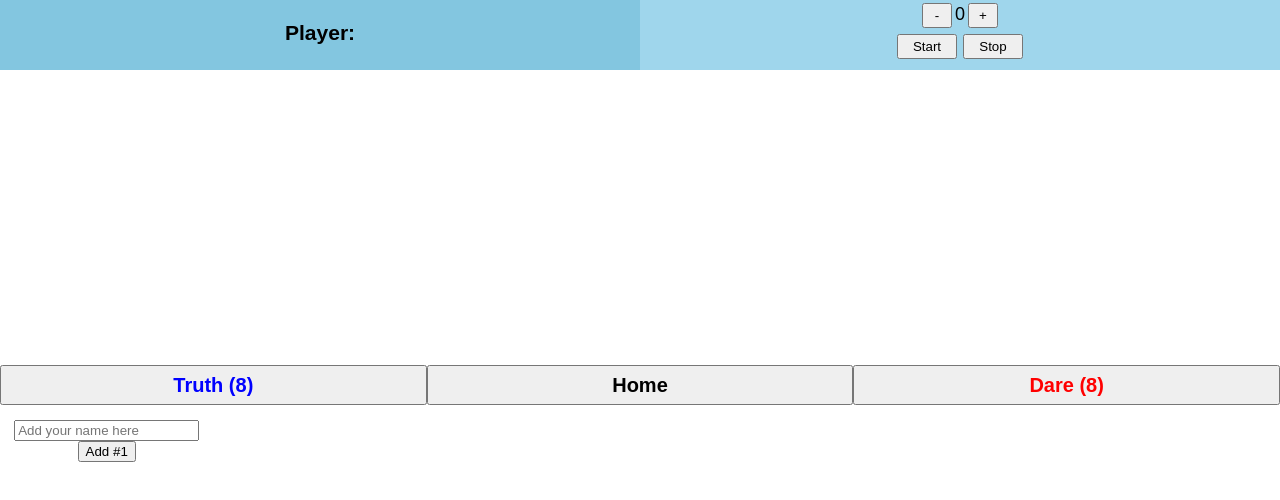
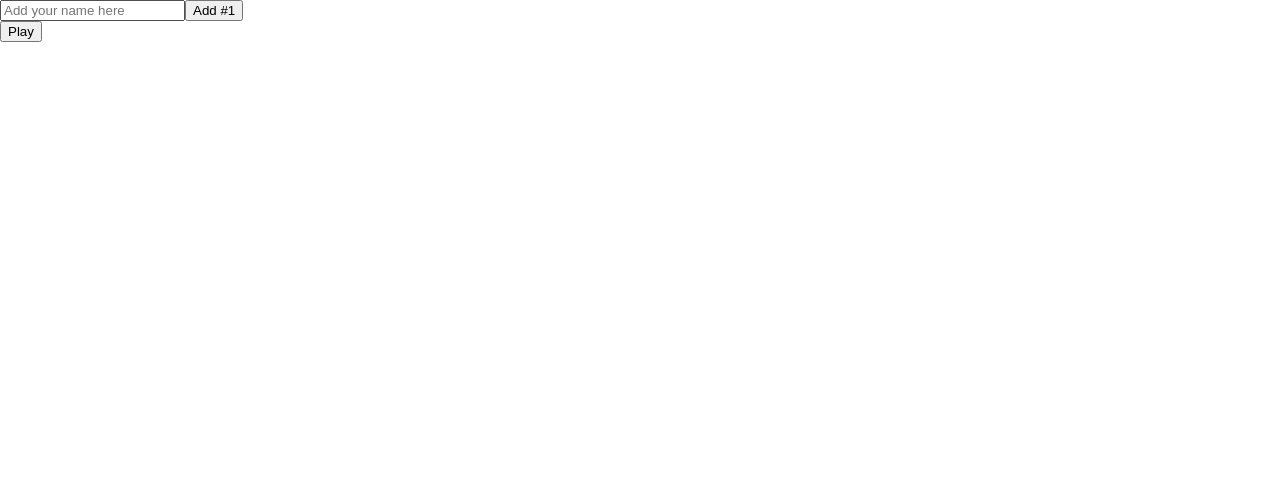
Before and after one commit to panoscool/truth-or-dare, a React (Create React App) app: page / in a window 1280 px wide. Shown: the top 500 px of the page. Built offline with nearby package versions, Linux system fonts and the light colour scheme.

Commit message:
adding router

```diff
--- a/src/App.css
+++ b/src/App.css
@@ -5,7 +5,7 @@
   --secondary-text-color: #b0c7d6;
 }
 
-.App {
+.tod {
   text-align: center;
   display: grid;
   align-items: center;
@@ -20,9 +20,9 @@
       "b b h h d d";
 }
 
-.current-player {
+.logo {
   grid-area: l;
-  background: var(--main-color);
+  background: var(--secondary-color);
   font-size: 18px;
   height: 70px;
 }
--- a/src/App.js
+++ b/src/App.js
@@ -1,11 +1,18 @@
 import React, { Component } from 'react';
+import {BrowserRouter, Route} from 'react-router-dom';
+import Players from './components/players';
 import Game from './components/game';
 import './App.css';
 
 class App extends Component {
   render() {
     return (
-      <Game />
+      <BrowserRouter>
+        <div className="App">
+          <Route exact path='/' component={Players} />
+          <Route path='/truth-or-dare' component={Game} />
+        </div>
+      </BrowserRouter>
     );
   }
 }
--- a/src/components/game/index.js
+++ b/src/components/game/index.js
@@ -2,7 +2,6 @@ import React, { Component } from 'react';
 import { truth, dare } from '../questions';
 import CountdownTimer from '../timer';
 import ShowQuest from './show-quest';
-import Players from '../players';
 
 const players = [
   "Anna",
@@ -19,7 +18,7 @@ class Game extends Component {
     this.state = {
       currPlayer: -1,
       currQuest: null,
-      currTitle: null,
+      currType: null,
     }
   }
 
@@ -29,7 +28,7 @@ class Game extends Component {
     let randomNum = Math.floor(Math.random() * truth.length)
     this.setState({
       currQuest: truth[randomNum],
-      currTitle: "Truth"
+      currType: "Truth"
     })
     truth.splice(randomNum, 1)
     // truth[randomNum].hasAppeard = true
@@ -41,7 +40,7 @@ class Game extends Component {
     let randomNum = Math.floor(Math.random() * dare.length)
     this.setState({
       currQuest: dare[randomNum],
-      currTitle: "Dare"
+      currType: "Dare"
     })
     dare.splice(randomNum, 1)
     // dare[randomNum].hasAppeard = true
@@ -64,24 +63,25 @@ class Game extends Component {
     //  {truth.map((quest, index) => <h3 key={index}>{quest.question}</h3>)}
     //  {dare.map((quest, index) => <h3 key={index}>{quest.question}</h3>)}
     return (
-      <div className="App">
+      <div className="tod">
+        <div className="logo">
+          <img alt="logo" src={`${process.env.PUBLIC_URL}/images/logo.png`} height="70" width="120" />
+        </div>
         <div className="timer">
           <CountdownTimer />
         </div>
 
-        <div className="current-player">
-           <h3>Player: {players[this.state.currPlayer]}</h3>
-        </div>
-
         <div className="questions">
-           <ShowQuest currQuest={this.state.currQuest} currTitle={this.state.currTitle} />
+           <ShowQuest
+              currQuest={this.state.currQuest}
+              currType={this.state.currType}
+              currPlayer={players[this.state.currPlayer]}
+            />
         </div>
 
         <button className="btn-truth" onClick={this.handleRandomTruth}>Truth ({truth.length})</button>
         <button className="btn-dare" onClick={this.handleRandomDare}>Dare ({dare.length})</button>
         <button className="btn-home" >Home</button>
-
-        <Players />
       </div>
     );
   }
--- a/src/components/game/show-quest.js
+++ b/src/components/game/show-quest.js
@@ -4,7 +4,9 @@ const ShowQuest = (props) => {
   // {props.currQuest ? <div>{props.currQuest.question}</div> : ''}
     return (
     <div className="show-quest">
-        {props.currTitle}
+        <h3>{props.currPlayer ? <div>Player: {props.currPlayer}</div> : ''}</h3>
+        <p />
+        {props.currType}
         <p />
         {props.currQuest}
     </div>
--- a/src/components/players/index.js
+++ b/src/components/players/index.js
@@ -1,5 +1,6 @@
 import React, { Component } from 'react';
 import PlayersList from './list';
+import InputForm from './input-form';
 
 class Players extends Component {
     constructor() {
@@ -16,10 +17,12 @@ class Players extends Component {
 
     handleSubmit = (e) => {
         e.preventDefault();
+        if(!this.state.name.trim()) { return }
         let newPlayer = this.state.players
         newPlayer.push(this.state.name)
         this.setState({
-            name: ''
+            name: '',
+            players: newPlayer
         })
     }
 
@@ -30,20 +33,21 @@ class Players extends Component {
     }
 
     render() {
-        let players = this.state.players.map((playerName, index) => {
-            return <PlayersList key={index} playerName={playerName} deletePlayer={this.deletePlayer}
-            /> });
         return(
             <div className="players">
-                {players}
-                <form onSubmit={this.handleSubmit}>
-                    <input
-                        placeholder="Add your name here"
-                        onChange={this.handleChange}
-                        value={this.state.value}
-                    />
-                    <button>Add #{this.state.players.length +1}</button>
-                </form>
+                {this.state.players.map((playerName, index) => {
+                    return <PlayersList
+                    key={index}
+                    playerName={playerName}
+                    deletePlayer={this.deletePlayer}
+            /> })}
+            <InputForm
+                handleChange={this.handleChange}
+                handleSubmit={this.handleSubmit}
+                value={this.state.value}
+                length={this.state.players.length +1}
+            />
+            <button className="play">Play</button>
             </div>
         );
     }
--- /dev/null
+++ b/src/components/players/input-form.js
@@ -0,0 +1,16 @@
+import React from 'react';
+
+const InputForm = (props) => {
+    return (
+        <form onSubmit={props.handleSubmit}>
+        <input
+            placeholder="Add your name here"
+            onChange={props.handleChange}
+            value={props.value}
+        />
+        <button>Add #{props.length}</button>
+    </form>
+    );
+}
+
+export default InputForm;
```
Also changed, not shown: public/images/logo.png (added).
